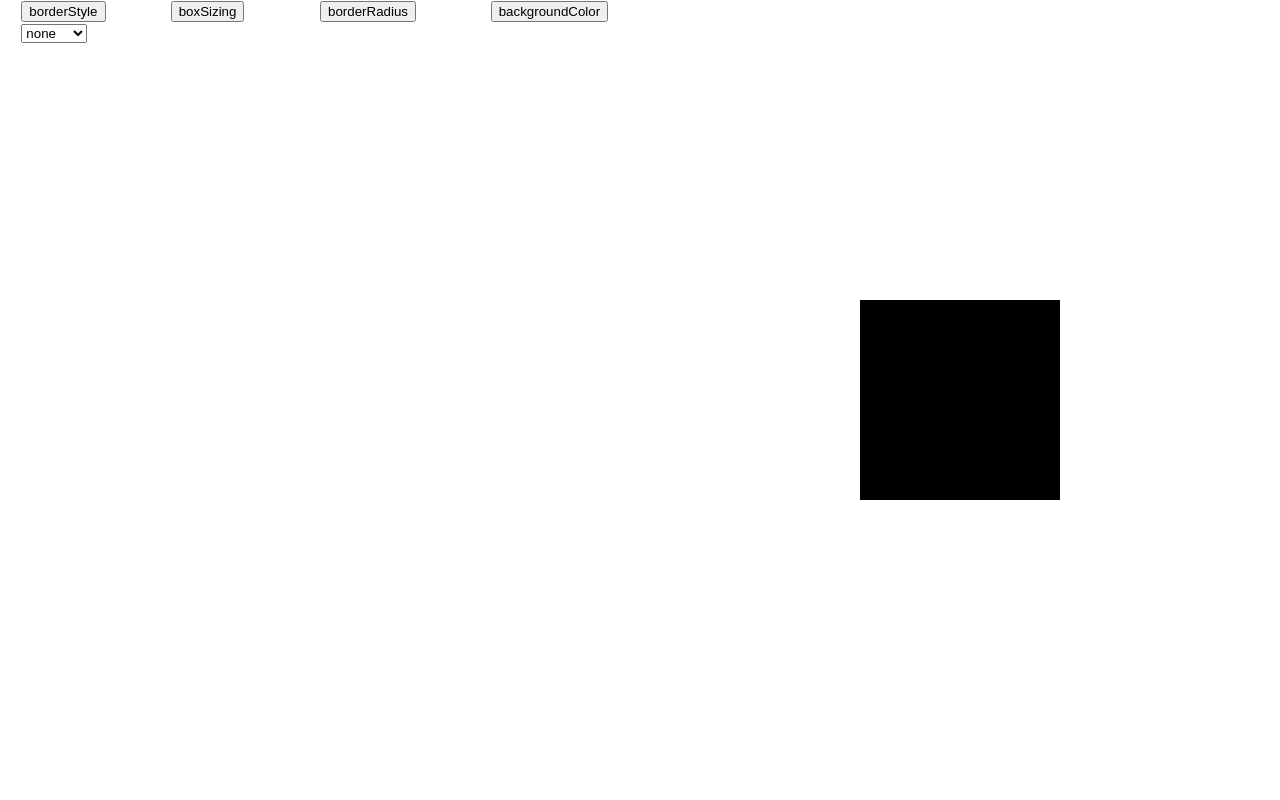
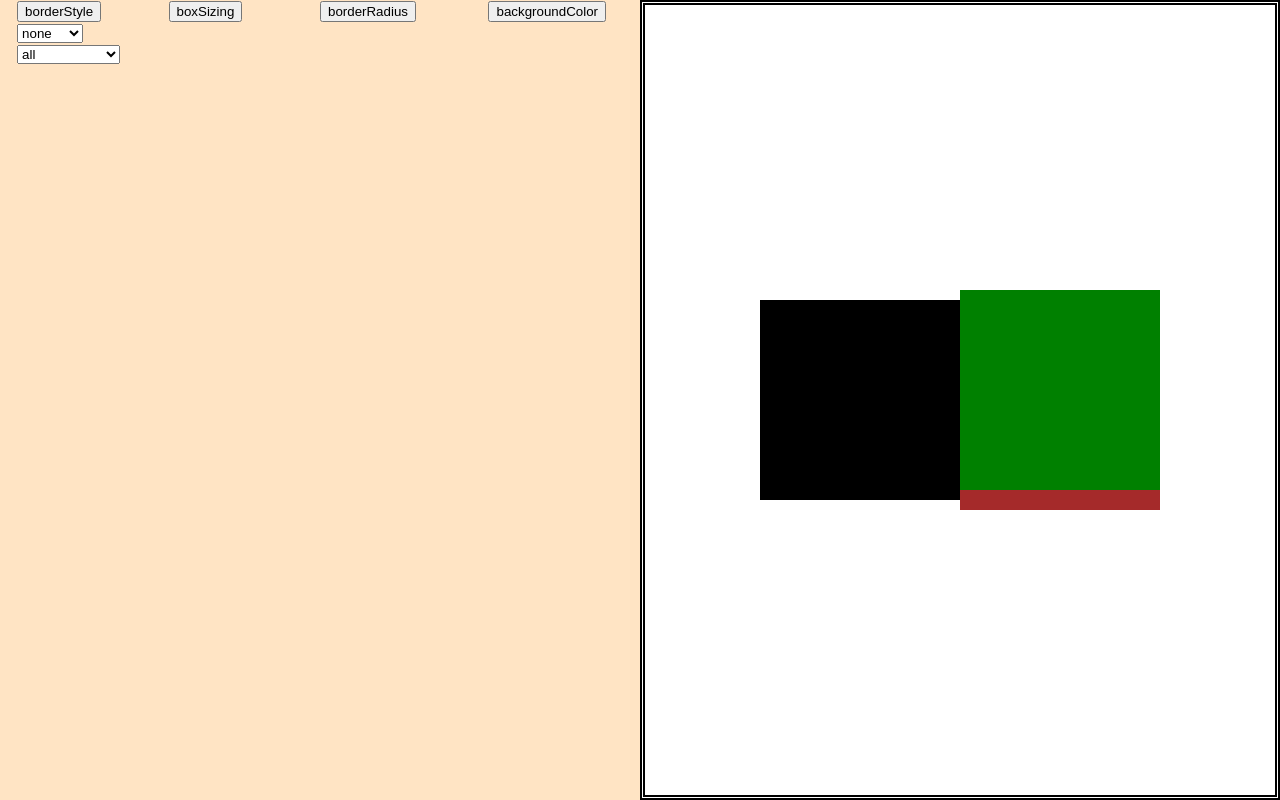
Before and after one commit to Chlip/how2div, a React (Create React App) app: page / in a window 1280 px wide. Both pictures are taken after a click on the button "borderStyle". Built offline with nearby package versions, Linux system fonts and the light colour scheme.

Commit message:
last commit before changing structure

```diff
--- a/src/App.css
+++ b/src/App.css
@@ -4,6 +4,9 @@
     display: flex;
     justify-content: center;
     align-items: center;
+    box-sizing: border-box;
+    border: 5px double black;
+
 }
 
 .left {
@@ -11,7 +14,7 @@
     justify-content: space-evenly;
     display: flex;
     flex-wrap: wrap;
-
+    background-color: bisque;
 }
 
 .App {
@@ -20,6 +23,17 @@
 }
 
 
-.item{
+.item {
     background-color: aqua;
 }
+
+.test {
+
+    width: 200px;
+    height: 200px;
+    background-color: green;
+    border-bottom: solid;
+    border-width: 20px;
+    border-color: brown;
+
+}
--- a/src/App.js
+++ b/src/App.js
@@ -17,7 +17,6 @@ function App() {
     <divContext.Provider value={{ div, setdiv }}>
       <div className={"App"}>
         <div className={"left"}>
-
           <Button name={"borderStyle"}>
             <BorderStyle id="borderStyle"></BorderStyle>
           </Button>
@@ -25,9 +24,12 @@ function App() {
           <Button name={"borderRadius"}><BorderRadius></BorderRadius></Button>
           <DisplayCss div={div}></DisplayCss>
           <Button name={"backgroundColor"}><Color name={"backgroundColor"}></Color></Button>
+
+
         </div>
         <div className={"right"}>
           <DivDisplay></DivDisplay>
+          <div className="test"></div>
         </div>
       </div>
     </divContext.Provider>
--- a/src/components/Border/BorderStyle.jsx
+++ b/src/components/Border/BorderStyle.jsx
@@ -8,15 +8,20 @@ function BorderStyle() {
     const divctx = useContext(divContext)
     const [border, setborder] = useState(false)
     const [style, setstyle] = useState("")
-    let br = {
-        borderStyle: `${style}`
-    }
+    const [side, setside] = useState("border")
+    const [prevSide, setprevSide] = useState("")
+
+    let sideValue = `${style}`
+    let result = {}
+    result[side] = sideValue
     const componentJustMounted = useRef(true)
     useEffect(() => {
         if (componentJustMounted.current) {
             componentJustMounted.current = false
         }
         else {
+            console.log(side)
+            console.log(prevSide)
             if(style==="none" || style ==="hidden"){
                 setborder(false)
             }
@@ -24,26 +29,25 @@ function BorderStyle() {
                 setborder(true)
             }
             console.log(border)
-            if(divctx.div.find((e)=>{return "borderStyle" in e})){
+            if(divctx.div.find((e)=>{return prevSide in e})){
                 let newdiv = divctx.div.map((e)=>{
-                    if("borderStyle" in e){
-                        e.borderStyle = br.borderStyle
-                    }
+                    delete e[prevSide]
+                    e[side] = sideValue
                     return e
                 })
                 divctx.setdiv(prev=>newdiv)
             }
             else{
-                divctx.setdiv(prev=>[...prev, br])
+                divctx.setdiv(prev=>[...prev, result])
             }
 
 
         }
         return () => { }
-    }, [style])
+    }, [style, side])
     return (
         <div>
-            <select name="borderStle" id="" onChange={(e)=>{setstyle(prev=>e.target.value)}}>
+            <select name="borderStyle" id="" onChange={(e)=>{setstyle(prev=>e.target.value)}}>
                 <option value="none">none</option>
                 <option value="hidden">hidden</option>
                 <option value="dashed">dashed</option>
@@ -54,6 +58,17 @@ function BorderStyle() {
                 <option value="ridge">ridge</option>
                 <option value="solid">solid</option>
             </select>
+            <select name="border" id="" onChange={(e)=>{
+
+                setside(prev=>e.target.value)
+                setprevSide(prev=>side)
+            }}>
+                <option value="border">all</option>
+                <option value="borderTop">borderTop</option>
+                <option value="borderBottom">borderBottom</option>
+                <option value="borderRight">borderRight</option>
+                <option value="borderLeft">borderLeft</option>
+            </select>
             {border && <Color name={"borderColor"}></Color>}
             {border && <BorderWidth></BorderWidth>}
         </div>
--- a/src/components/Button.css
+++ b/src/components/Button.css
@@ -1,3 +1,4 @@
 .btn{
-    width: 20%;
+    width: 21%;
+    height: 20%;
 }
--- a/src/components/Color/Color.css
+++ b/src/components/Color/Color.css
@@ -2,5 +2,4 @@
     display: flex;
     flex-direction: column;
     flex-wrap: wrap;
-    background-color: green;
 }
--- a/src/components/Color/Color.jsx
+++ b/src/components/Color/Color.jsx
@@ -4,7 +4,8 @@ import Slider from '../Slider'
 import './Color.css'
 function Color({name}) {
     const divctx = useContext(divContext)
-    const [red, setred] = useState(0)
+    const test = useRef(0)
+    const [red, setred] = useState(test.current)
     const [green, setgreen] = useState(0)
     const [blue, setblue] = useState(0)
     const [alpha, setalpha] = useState(1)
@@ -34,7 +35,7 @@ function Color({name}) {
 
 
         }
-        return () => { }
+        return () => { test.current = red }
     }, [red, blue, green, alpha])
     return (
         <div className={"container"}>
--- a/src/components/DivDisplay/DivDisplay.css
+++ b/src/components/DivDisplay/DivDisplay.css
@@ -2,4 +2,6 @@
     width: 200px;
     height: 200px;
     background-color: black;
+    border-bottom: 10px;
+    border-color: brown;
 }
```
